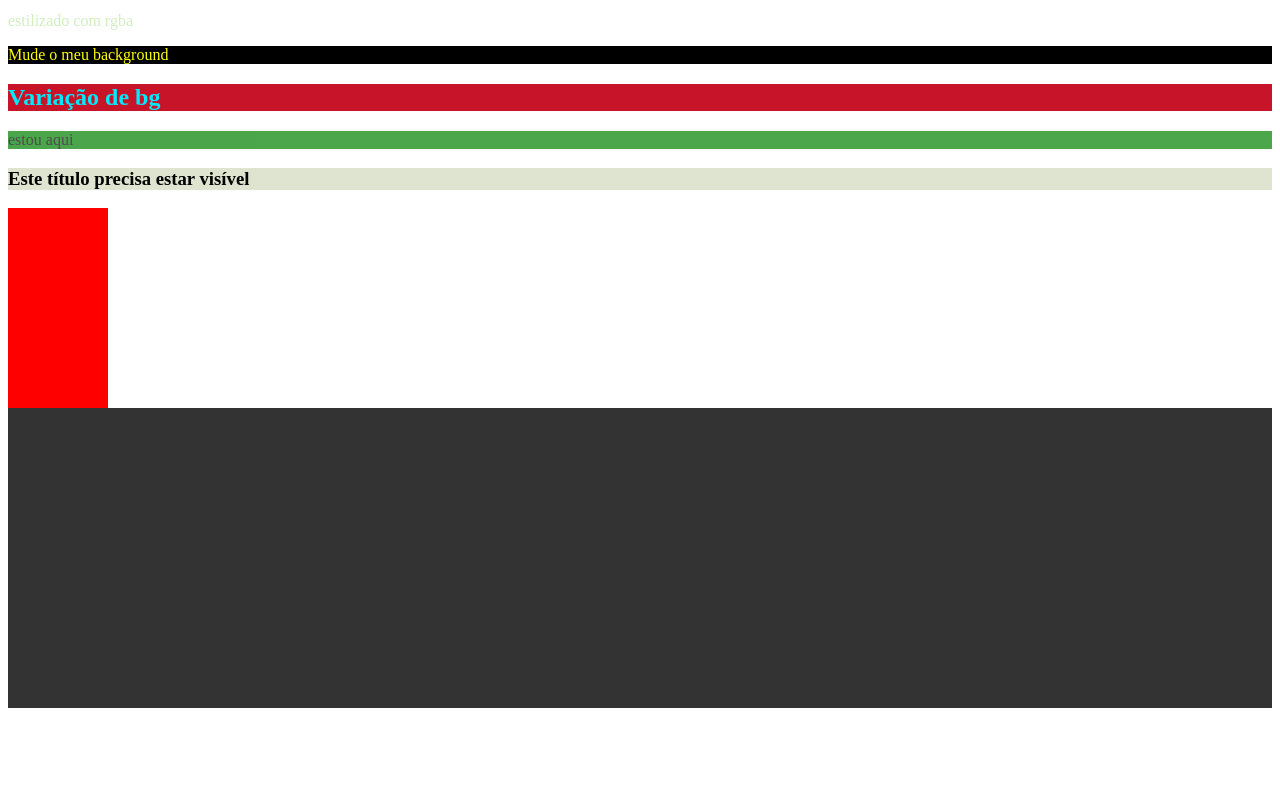
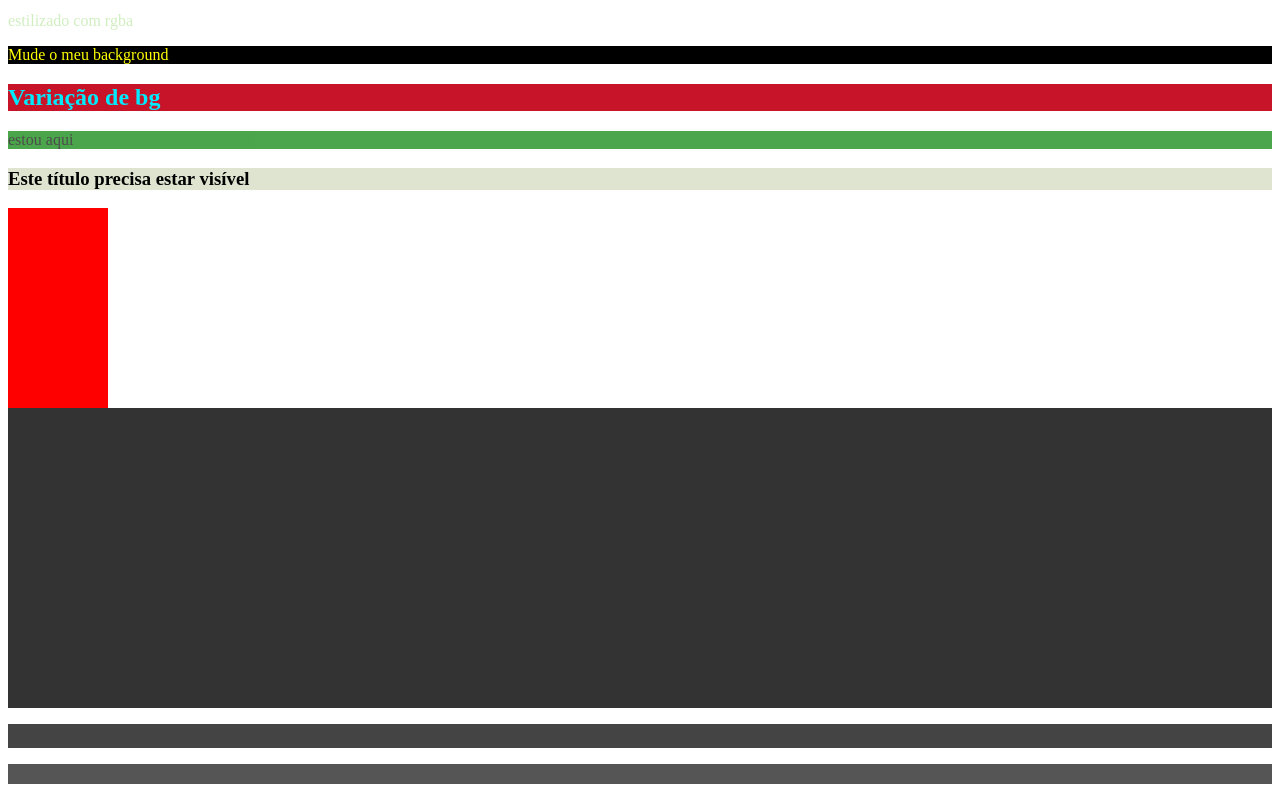
Before and after one commit to PauloWenderson/meuPrimeiroSiteFrontEnd, a plain HTML site: page desafioDois.html in a window 1280 px wide. Shown: the part 362-1162 px from the top of the page. Before the commit the page ends 1078 px from the top, so only its background shows below. Drawn offline with Linux system fonts and the light colour scheme.

Commit message:
feat: shorthand padding simulação

```diff
--- a/desafioDois.html
+++ b/desafioDois.html
@@ -32,5 +32,8 @@
     </div>
     <div class="height-width"></div>
     <div class="height-width-2"></div>
+
+    <p class="short-padding"></p>
+    <p class="short-padding-2"></p>
 </body>
 </html>
--- a/tittles.css
+++ b/tittles.css
@@ -57,3 +57,13 @@ h4 {
     height: 300px;
     background-color: #333;
 }
+
+.short-padding {
+    background-color: #444;
+    padding: 6px 12px 18px 24px;
+}
+
+.short-padding-2 {
+    background-color: #555;
+    padding: 10px 20px;
+}
```
